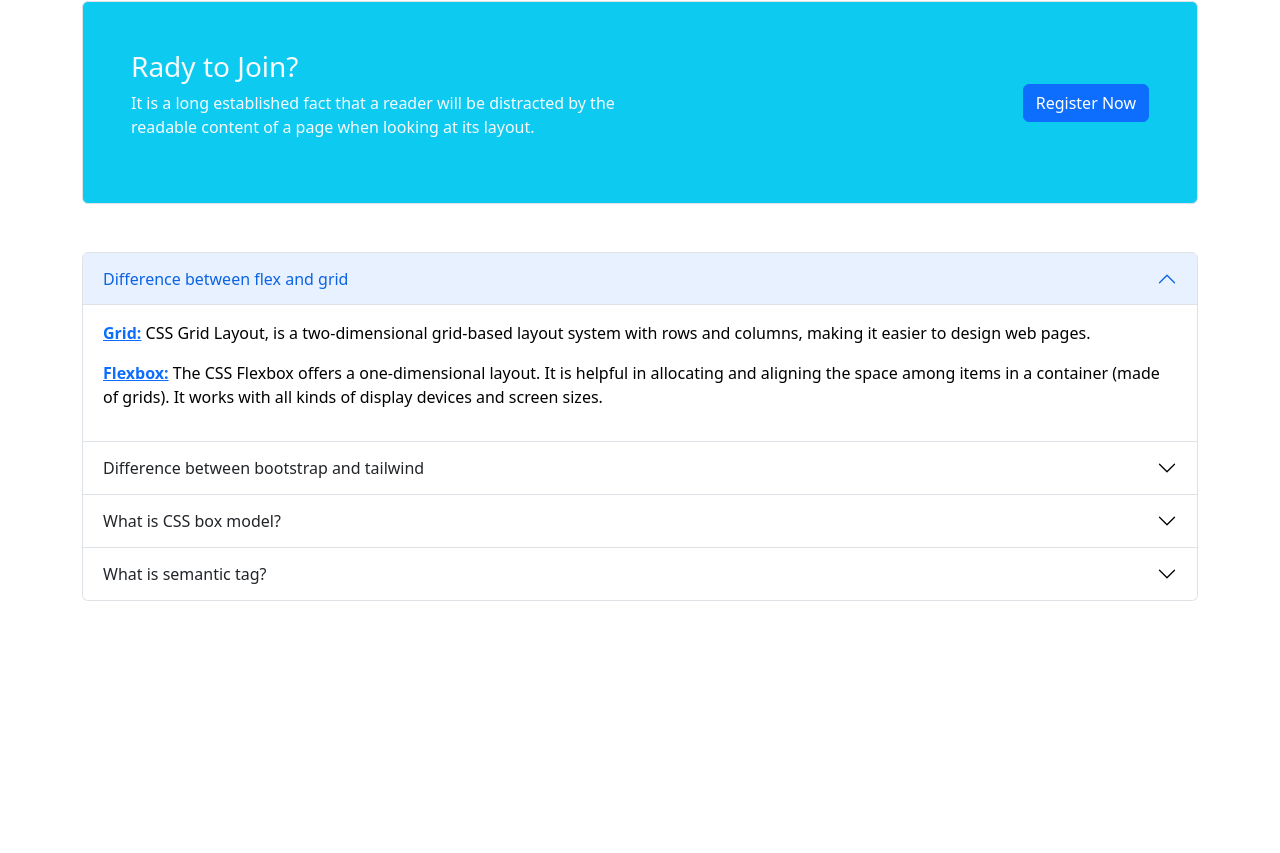
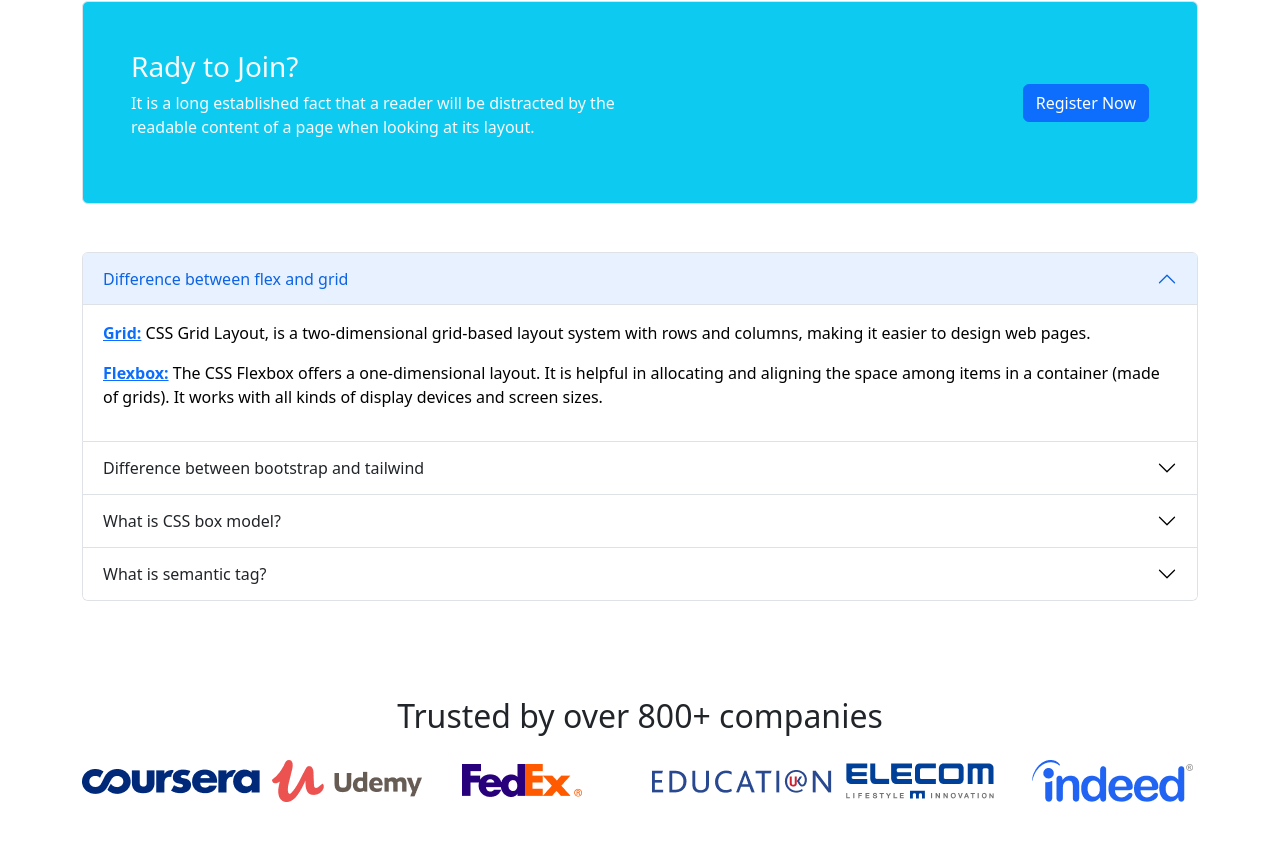
Before and after one commit to MohsinNB/MNTech-Website, a plain HTML site: page index.html in a window 1280 px wide. Shown: the part 1698-2551 px from the top of the page. Before the commit the page ends 2347 px from the top, so only its background shows below. Drawn offline with nearby package versions, Linux system fonts and the light colour scheme.

Commit message:
added trusted companies name

```diff
--- a/index.html
+++ b/index.html
@@ -355,6 +355,39 @@
         </div>
       </section>
       <!-- Acoordion section end -->
+
+      <!-- Name of trusted company start -->
+      <section class="my-5 py-5 d-none d-lg-block">
+        <h2 class="text-center mb-4">Trusted by over 800+ companies</h2>
+        <div class="row d-flex align-items-center">
+
+          <div class="col-lg-2">
+            <img src="images/company/company-1.png" alt="">
+          </div>
+
+          <div class="col-lg-2">
+            <img src="images/company/company-2.png" alt="">
+          </div>
+
+          <div class="col-lg-2">
+            <img src="images/company/company-3.png" alt="">
+          </div>
+
+          <div class="col-lg-2">
+            <img src="images/company/company-4.png" alt="">
+          </div>
+
+          <div class="col-lg-2">
+            <img src="images/company/company-5.png" alt="">
+          </div>
+
+          <div class="col-lg-2">
+            <img src="images/company/company-6.png" alt="">
+          </div>
+        </div>
+      </section>
+      <!-- Name of trusted company end -->
+
     </main>
 
 
```
